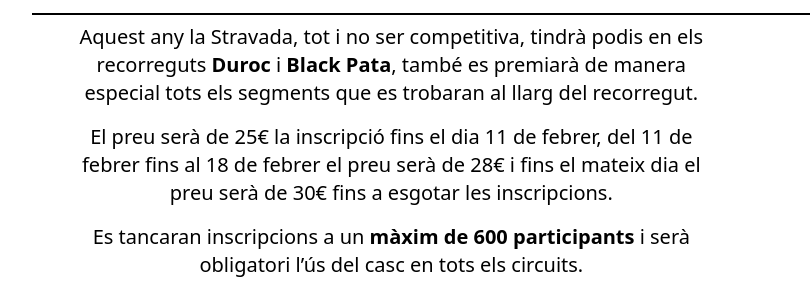
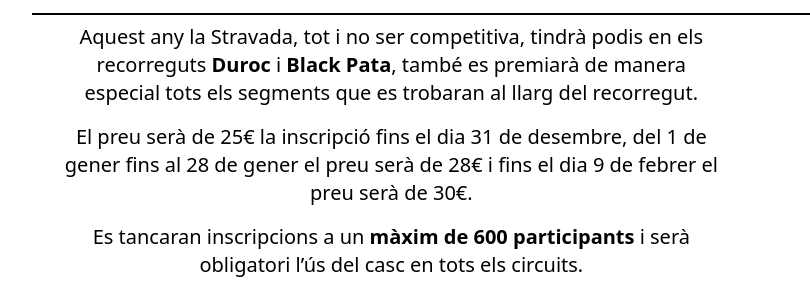
Before and after one commit to Espuga/stravada-web, an Astro site: page /stravada/info in a window 1280 px wide. Shown: the part 99-391 px from the top of the page, 0-810 px from the left. Built offline with nearby package versions, Linux system fonts and the light colour scheme; Astro itself is replaced by a stand-in of ours; grey boxes are pictures that could not be loaded.

Commit message:
Update info.astro

```diff
--- a/src/pages/stravada/info.astro
+++ b/src/pages/stravada/info.astro
@@ -9,8 +9,8 @@
         especial tots els segments que es trobaran al llarg del recorregut.
       </p>
       <p class="text-base md:text-lg xl:text-xl font-sans text-center">
-        El preu serà de 25€ la inscripció fins el dia 11 de febrer, del 11 de febrer fins al 18 de febrer el preu serà de 28€ i fins el
-        mateix dia el preu serà de 30€ fins a esgotar les inscripcions.
+        El preu serà de 25€ la inscripció fins el dia 31 de desembre, del 1 de gener fins al 28 de gener el preu serà de 28€ i fins el
+        dia 9 de febrer el preu serà de 30€.
       </p>
       <p class="text-base md:text-lg xl:text-xl font-sans text-center">
         Es tancaran inscripcions a un <b>màxim de 600 participants</b> i serà obligatori l’ús del casc en tots els circuits.
```
